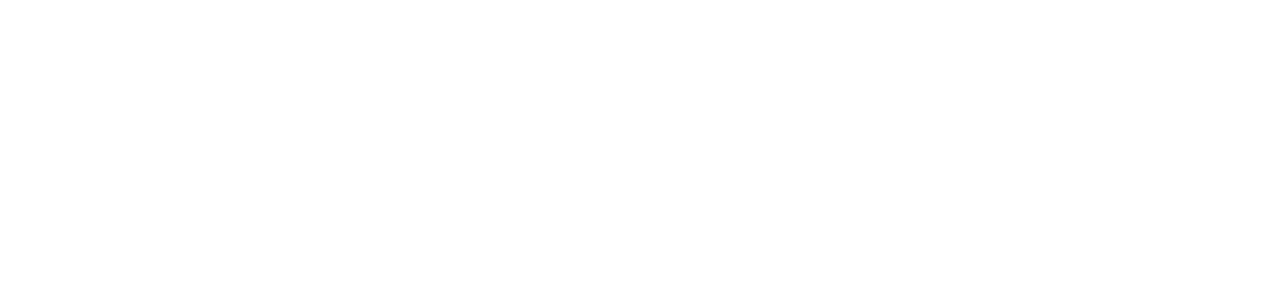
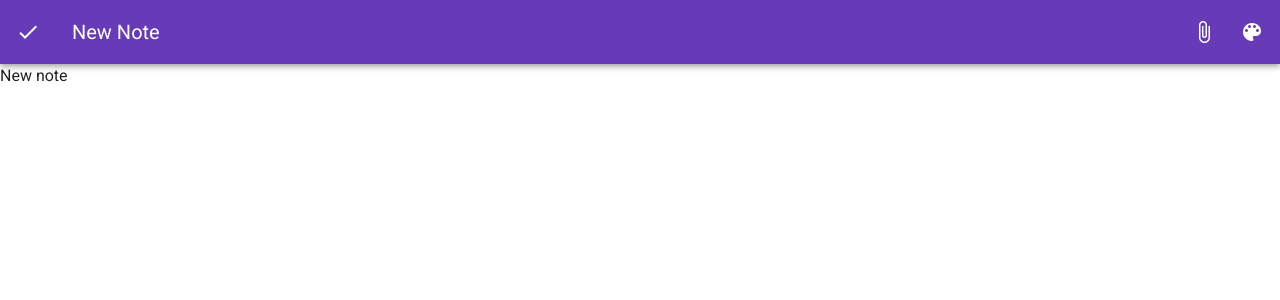
Before and after one commit to Wils3B/note-pwa, a Nuxt app: page /new-note in a window 1280 px wide. Before the commit this address had no page. Shown: the top 300 px of the page. Built offline with nearby package versions, Linux system fonts and the light colour scheme.

Commit message:
add new-note page without editor

```diff
--- /dev/null
+++ b/pages/new-note.vue
@@ -0,0 +1,32 @@
+<template>
+  <div class="v-application--wrap">
+    <v-toolbar color="primary" dark>
+      <v-btn icon>
+        <v-icon>check</v-icon>
+      </v-btn>
+      <v-toolbar-title>
+        New Note
+      </v-toolbar-title>
+      <v-spacer></v-spacer>
+      <v-btn icon>
+        <v-icon>attach_file</v-icon>
+      </v-btn>
+
+      <v-btn icon>
+        <v-icon>color_lens</v-icon>
+      </v-btn>
+    </v-toolbar>
+    <v-content>
+      New note
+    </v-content>
+  </div>
+</template>
+
+<style lang="scss">
+.v-toolbar {
+  flex-grow: 0;
+}
+.v-content {
+  background-color: white;
+}
+</style>
```
